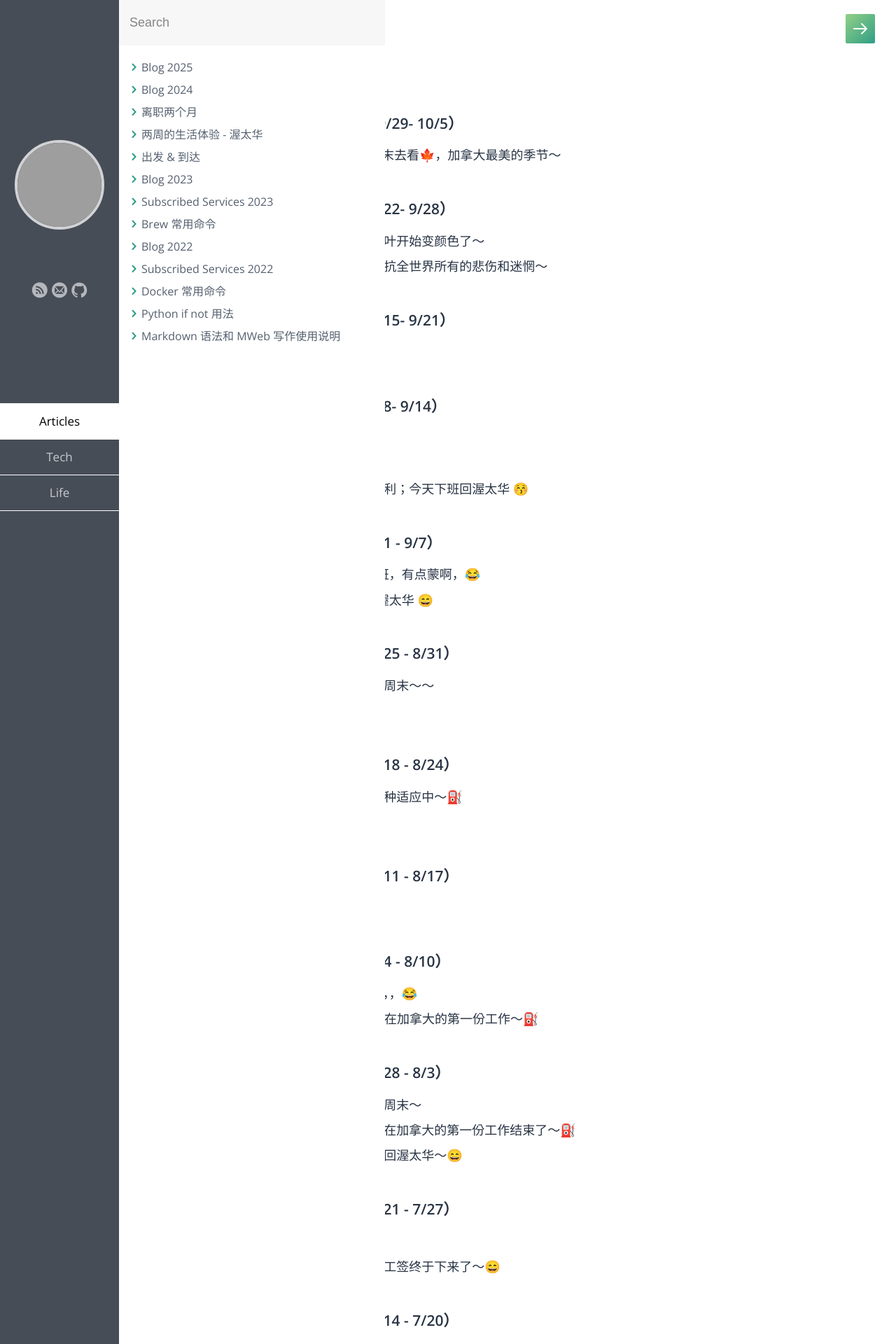
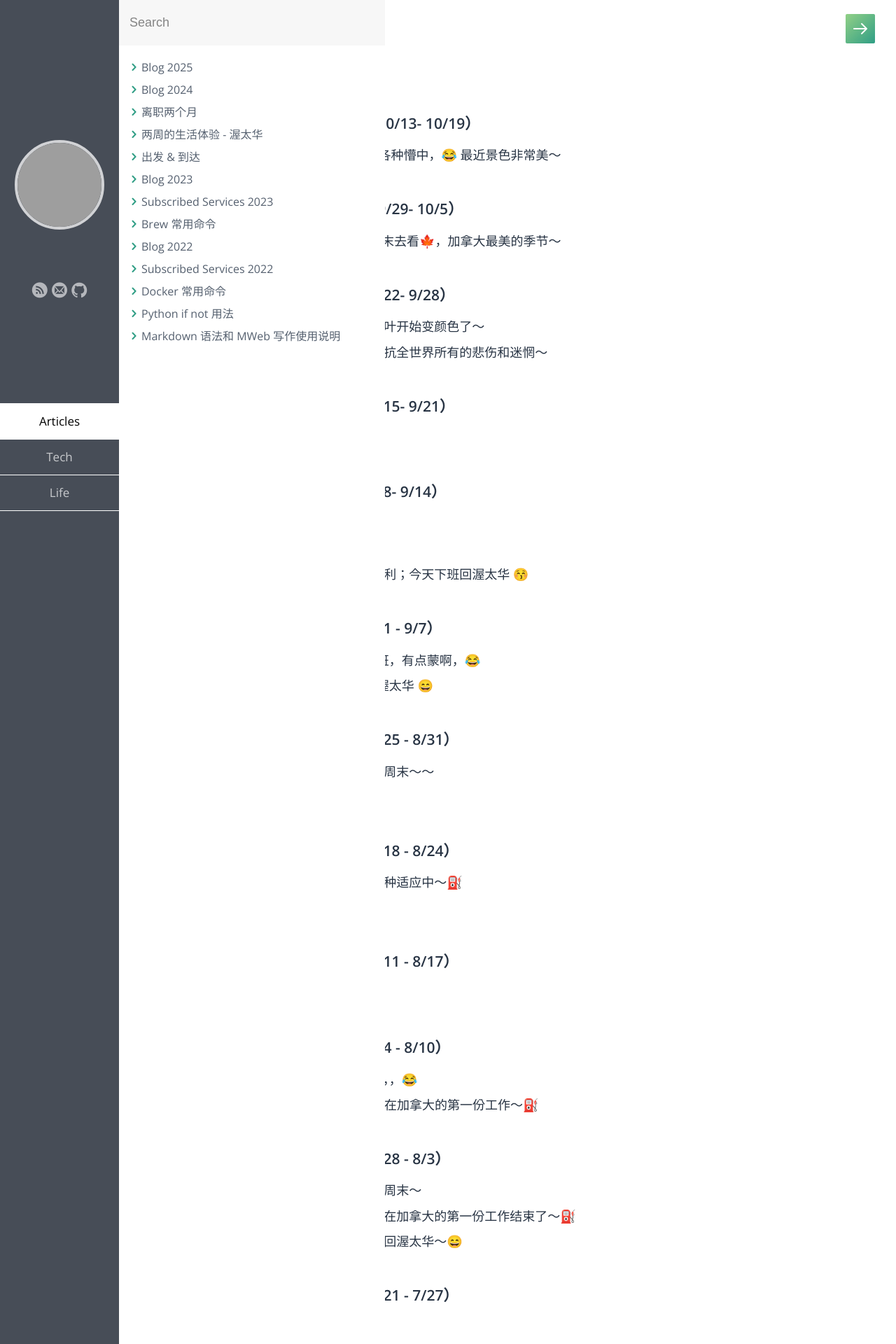
Before and after one commit to samxupeiran/samxupeiran.github.io, a Jekyll site: the page built from _posts/life/2025-01-02-my-blog.md, in a window 1280 px wide. Shown: the top 1920 px of the page at 70% size. Built offline with Jekyll 4.4.1, drawn with Linux system fonts in a browser that asks for light colours; some web fonts are replaced; some of the changed text lies outside the part shown; grey boxes are pictures that could not be loaded.

Commit message:
feat: add weekly blog 10/14

```diff
--- a/_posts/life/2025-01-02-my-blog.md
+++ b/_posts/life/2025-01-02-my-blog.md
@@ -5,6 +5,9 @@ category: Life
 tags: Blog
 ---
 
+
+- ### 2025 年 10 月 第 3 周（10/13- 10/19）
+     - 10/14 感恩节假期归来，各种懵中，😂 最近景色非常美～
 
 - ### 2025 年 10 月 第 1 周（9/29- 10/5）
      - 9/29 9 月最后一周咯；周末去看🍁，加拿大最美的季节～
```
